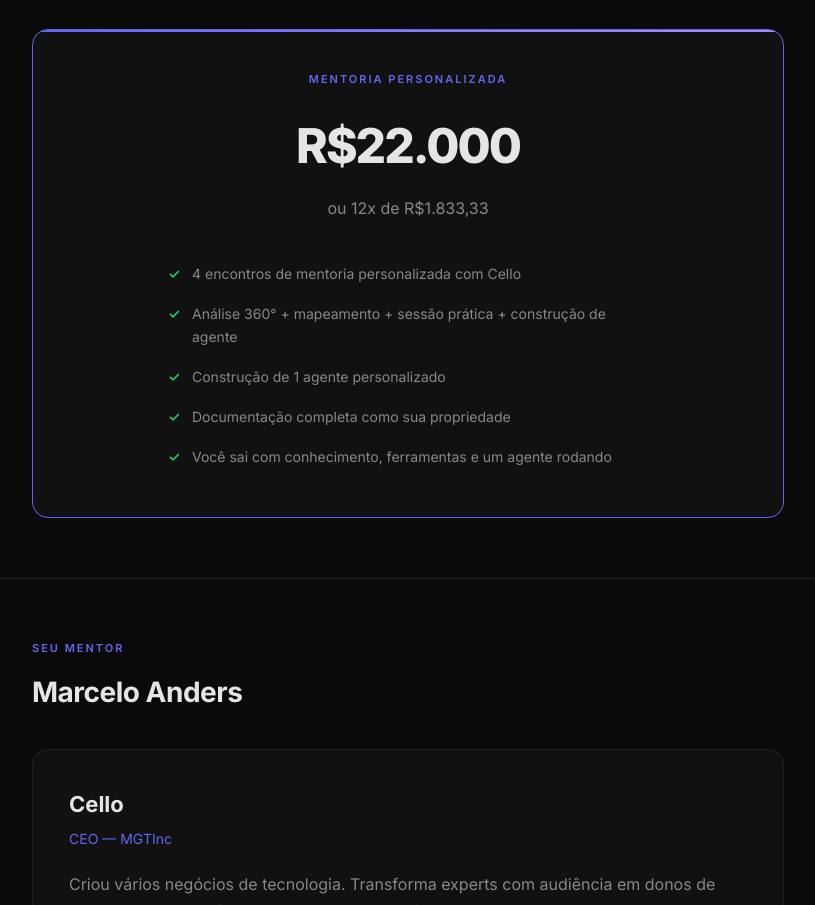
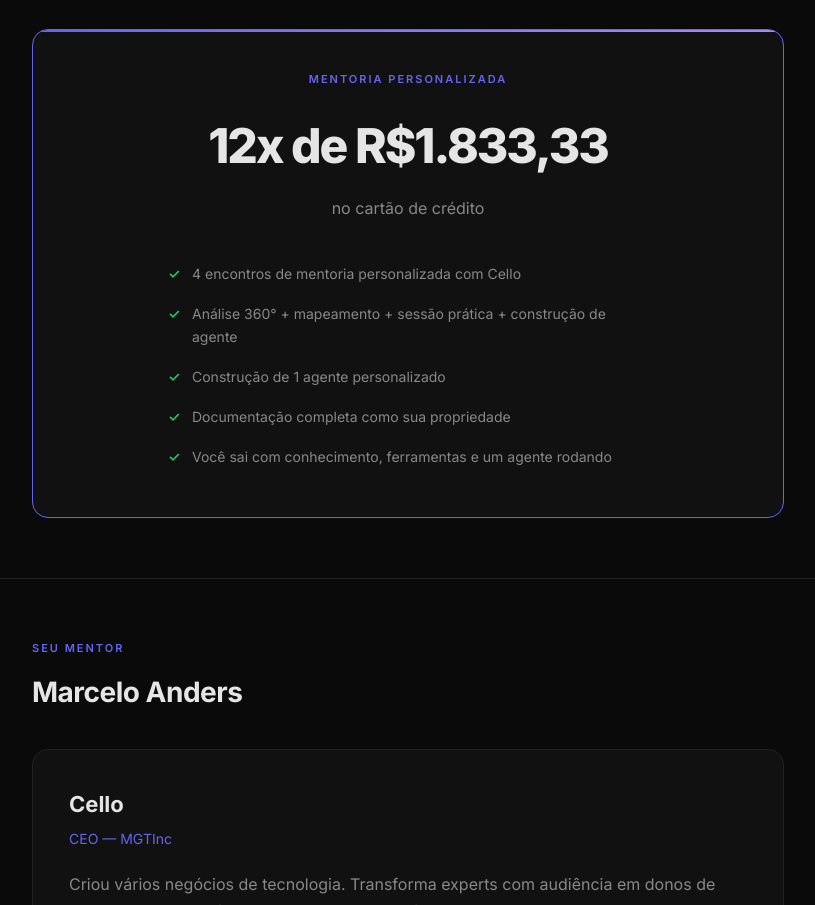
Before and after one commit to RaiconLook/proposta-lucas, a plain HTML site: page index.html in a window 1280 px wide. Shown: the part 2981-3886 px from the top of the page, without its empty margins (232-1047 px from the left). Drawn offline with Linux system fonts and the light colour scheme.

Commit message:
Exibe apenas valor parcelado 12x no cartao

```diff
--- a/index.html
+++ b/index.html
@@ -490,8 +490,8 @@
 
       <div class="invest-box">
         <div class="section-label">Mentoria Personalizada</div>
-        <div class="price">R$22.000</div>
-        <div class="price-detail">ou 12x de R$1.833,33</div>
+        <div class="price">12x de R$1.833,33</div>
+        <div class="price-detail">no cartão de crédito</div>
 
         <ul class="invest-items">
           <li>4 encontros de mentoria personalizada com Cello</li>
```
